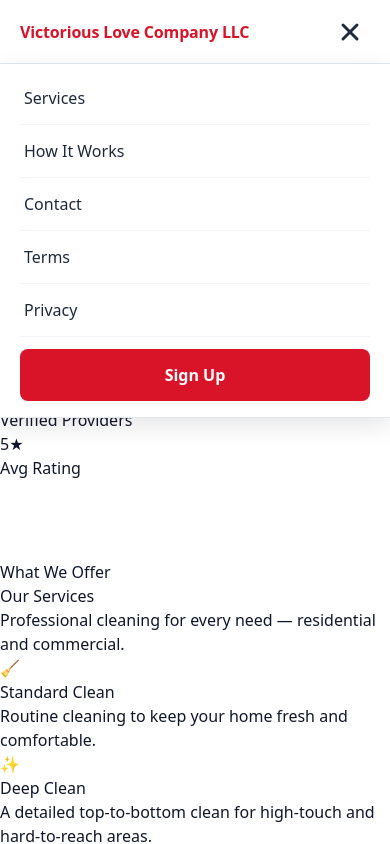
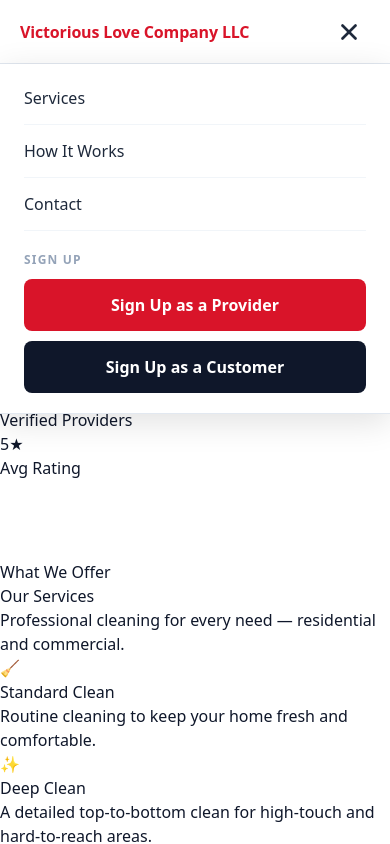
Before and after one commit to VLINC/Createlandingfolderstructure, a React (Vite) app: page / in a window 390 px wide. Both pictures are taken after a click on the button "Toggle menu". Shown: the top 844 px of the page. Built offline with nearby package versions, Linux system fonts and the light colour scheme; no server answers.

Commit message:
Navbar: Uber-style, hamburger with provider/customer signup links, no duplicate brand

```diff
--- a/src/marketing/layout/Navbar.tsx
+++ b/src/marketing/layout/Navbar.tsx
@@ -1,14 +1,6 @@
 import React, { useState, useEffect } from "react";
 
 const HEADER_HEIGHT = 64;
-
-const navLinks = [
-  { label: "Services", href: "#services" },
-  { label: "How It Works", href: "#how-it-works" },
-  { label: "Contact", href: "#contact" },
-  { label: "Terms", href: "/terms.html" },
-  { label: "Privacy", href: "/privacy.html" },
-];
 
 export default function Navbar() {
   const [open, setOpen] = useState(false);
@@ -17,8 +9,20 @@
     document.documentElement.style.setProperty("--header-height", `${HEADER_HEIGHT}px`);
   }, []);
 
+  // Close menu when clicking outside
+  useEffect(() => {
+    if (!open) return;
+    const handler = (e: MouseEvent) => {
+      const target = e.target as HTMLElement;
+      if (!target.closest("#navbar-root")) setOpen(false);
+    };
+    document.addEventListener("mousedown", handler);
+    return () => document.removeEventListener("mousedown", handler);
+  }, [open]);
+
   return (
     <header
+      id="navbar-root"
       style={{
         position: "fixed",
         top: 0,
@@ -44,12 +48,21 @@
           justifyContent: "space-between",
         }}
       >
-        {/* Brand */}
-        <span style={{ color: "#D91429", fontWeight: 800, fontSize: "1rem", letterSpacing: "-0.01em" }}>
+        {/* Brand - left side */}
+        <a
+          href="/"
+          style={{
+            color: "#D91429",
+            fontWeight: 800,
+            fontSize: "1rem",
+            textDecoration: "none",
+            letterSpacing: "-0.01em",
+          }}
+        >
           Victorious Love Company LLC
-        </span>
+        </a>
 
-        {/* Hamburger button — always visible */}
+        {/* Hamburger button - right side */}
         <button
           onClick={() => setOpen(!open)}
           aria-label="Toggle menu"
@@ -58,19 +71,21 @@
             background: "none",
             border: "none",
             cursor: "pointer",
-            padding: "6px",
+            padding: "8px",
             display: "flex",
+            flexDirection: "column",
+            gap: "5px",
             alignItems: "center",
             justifyContent: "center",
           }}
         >
           {open ? (
-            <svg width="28" height="28" viewBox="0 0 24 24" fill="none" stroke="#1e293b" strokeWidth="2.5" strokeLinecap="round" strokeLinejoin="round">
+            <svg width="26" height="26" viewBox="0 0 24 24" fill="none" stroke="#1e293b" strokeWidth="2.5" strokeLinecap="round">
               <line x1="6" y1="6" x2="18" y2="18" />
               <line x1="18" y1="6" x2="6" y2="18" />
             </svg>
           ) : (
-            <svg width="28" height="28" viewBox="0 0 24 24" fill="none" stroke="#1e293b" strokeWidth="2.5" strokeLinecap="round" strokeLinejoin="round">
+            <svg width="26" height="26" viewBox="0 0 24 24" fill="none" stroke="#1e293b" strokeWidth="2.5" strokeLinecap="round">
               <line x1="3" y1="6" x2="21" y2="6" />
               <line x1="3" y1="12" x2="21" y2="12" />
               <line x1="3" y1="18" x2="21" y2="18" />
@@ -79,7 +94,7 @@
         </button>
       </div>
 
-      {/* Mobile dropdown */}
+      {/* Dropdown menu */}
       {open && (
         <div
           style={{
@@ -89,19 +104,24 @@
             right: 0,
             background: "#ffffff",
             borderBottom: "1px solid #e2e8f0",
-            boxShadow: "0 8px 24px rgba(0,0,0,0.10)",
+            boxShadow: "0 8px 32px rgba(0,0,0,0.12)",
             zIndex: 9998,
           }}
         >
-          <nav style={{ display: "flex", flexDirection: "column", padding: "8px 20px 16px" }}>
-            {navLinks.map((item) => (
+          <nav style={{ display: "flex", flexDirection: "column", padding: "8px 24px 20px" }}>
+            {/* Page links */}
+            {[
+              { label: "Services", href: "#services" },
+              { label: "How It Works", href: "#how-it-works" },
+              { label: "Contact", href: "#contact" },
+            ].map((item) => (
               <a
                 key={item.label}
                 href={item.href}
                 onClick={() => setOpen(false)}
                 style={{
                   display: "block",
-                  padding: "14px 4px",
+                  padding: "14px 0",
                   borderBottom: "1px solid #f1f5f9",
                   color: "#1e293b",
                   fontWeight: 500,
@@ -112,14 +132,52 @@
                 {item.label}
               </a>
             ))}
+
+            {/* Divider + Sign Up section */}
+            <p
+              style={{
+                marginTop: "20px",
+                marginBottom: "10px",
+                fontSize: "0.75rem",
+                fontWeight: 700,
+                color: "#94a3b8",
+                textTransform: "uppercase",
+                letterSpacing: "0.1em",
+              }}
+            >
+              Sign Up
+            </p>
+
             <a
-              href="/signup"
+              href="https://app.procleanvlinc.com/#/signup/location"
+              target="_blank"
+              rel="noopener noreferrer"
               onClick={() => setOpen(false)}
               style={{
                 display: "block",
-                marginTop: "12px",
                 background: "#D91429",
-                color: "#fff",
+                color: "#ffffff",
+                textAlign: "center",
+                padding: "14px",
+                borderRadius: "8px",
+                fontWeight: 700,
+                fontSize: "1rem",
+                textDecoration: "none",
+                marginBottom: "10px",
+              }}
+            >
+              Sign Up as a Provider
+            </a>
+
+            <a
+              href="https://app.procleanvlincservice.com/login"
+              target="_blank"
+              rel="noopener noreferrer"
+              onClick={() => setOpen(false)}
+              style={{
+                display: "block",
+                background: "#0f172a",
+                color: "#ffffff",
                 textAlign: "center",
                 padding: "14px",
                 borderRadius: "8px",
@@ -128,7 +186,7 @@
                 textDecoration: "none",
               }}
             >
-              Sign Up
+              Sign Up as a Customer
             </a>
           </nav>
         </div>
```
